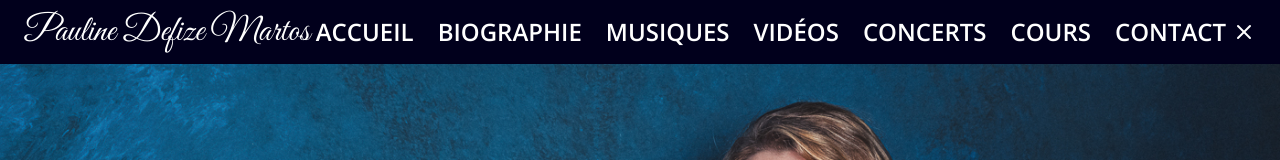
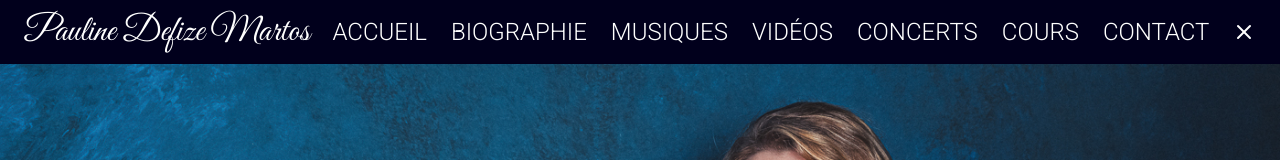
Before and after one commit to Pawnee33/Site-Vitrine, a React (Vite) app: page /biographie in a window 1280 px wide. Both pictures are taken after a click on the button 1244 px from the left and 32 px from the top of the page. Shown: the top 160 px of the page. Built offline with nearby package versions, Linux system fonts and the light colour scheme; a web font is replaced by a local one.

Commit message:
feat: ajoute la page Biographie

```diff
--- a/src/components/Header.jsx
+++ b/src/components/Header.jsx
@@ -27,7 +27,7 @@ function Header() {
 
             {menuOuvert &&(
               // Lien des pages
-              <ul className="flex gap-6 text-white text-2xl font-lien font-semibold">
+              <ul className="flex gap-6 text-white text-2xl font-subtitle2 font-light">
                 <li className="hover:scale-110 transition"><Link to="/">ACCUEIL</Link></li>
                 <li className="hover:scale-110 transition"><Link to="/biographie">BIOGRAPHIE</Link></li>
                 <li className="hover:scale-110 transition"><Link to="/musiques">MUSIQUES</Link></li>
--- a/src/components/pages/Biographie.jsx
+++ b/src/components/pages/Biographie.jsx
@@ -1,10 +1,12 @@
+import useOnScreen from "../../hooks/useOnScreen"
 import Pauline_Bio from "../../assets/images/Pauline_Bio.jpg"
 
 function Biographie() {
+  const [ cardRef, cardVisible ] = useOnScreen()
   return (
     <section className="relative">
     <img className="w-full  object-contain" src={Pauline_Bio} alt="Pauline au piano" />
-    <div className="absolute top-80 left-32 bg-gray-400/30 rounded-2xl shadow-[-50px_50px_10px_rgba(0,0,0,0.40)] py-10 px-12">
+    <div className={`absolute top-80 left-32 bg-gray-400/30 rounded-2xl shadow-[-50px_50px_10px_rgba(0,0,0,0.40)] py-10 px-12 transition-all duration-700 ${cardVisible ? "opacity-100 translate-x-0" : "opacity-0 -translate-x-52"}`} ref={cardRef}>
     <div className="flex flex-col gap-6">
       <h1 className="text-5xl text-white  font-musique2">Biographie</h1>
       <div className="max-w-md flex flex-col gap-4 text-white text-xl font-lien">
```
